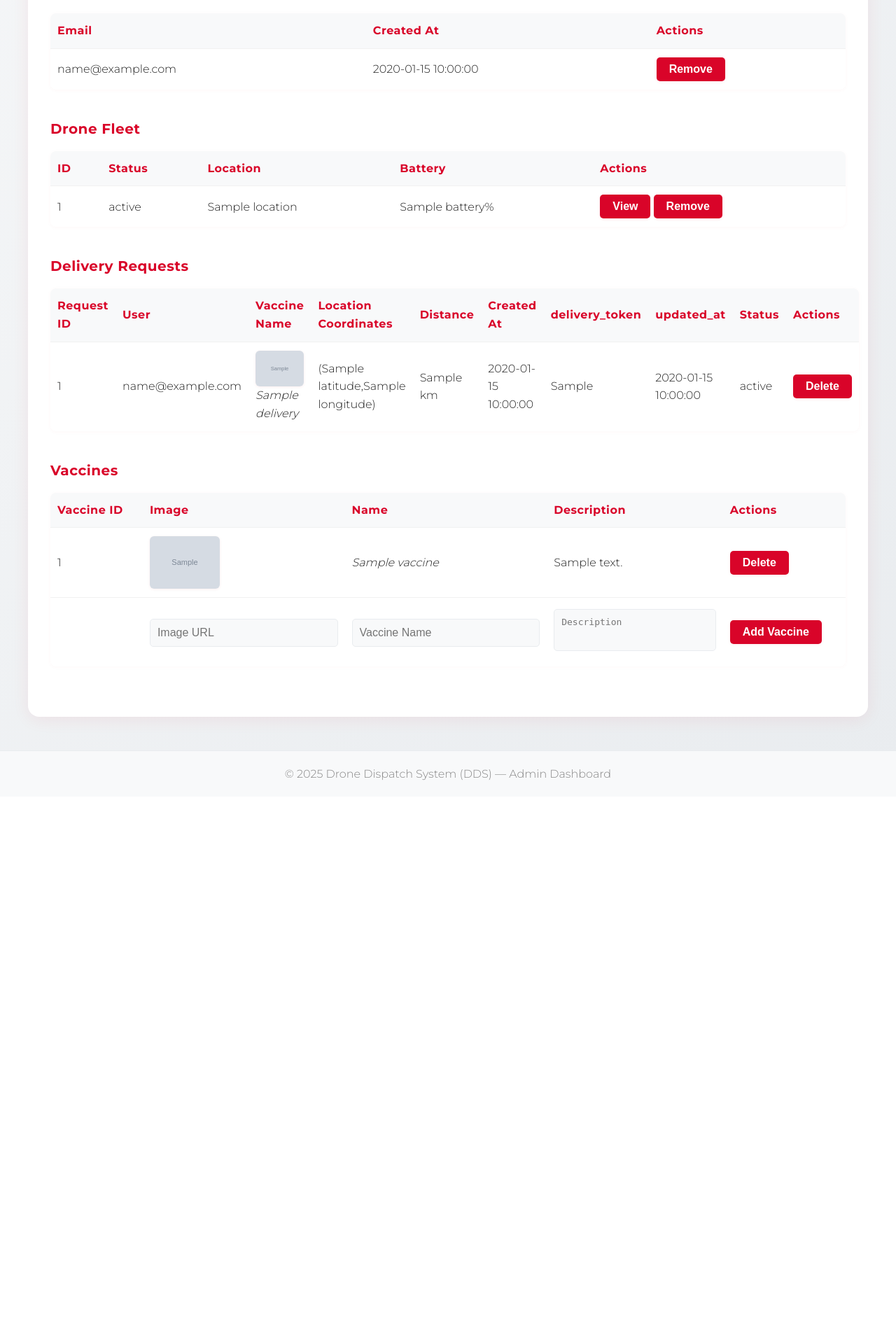
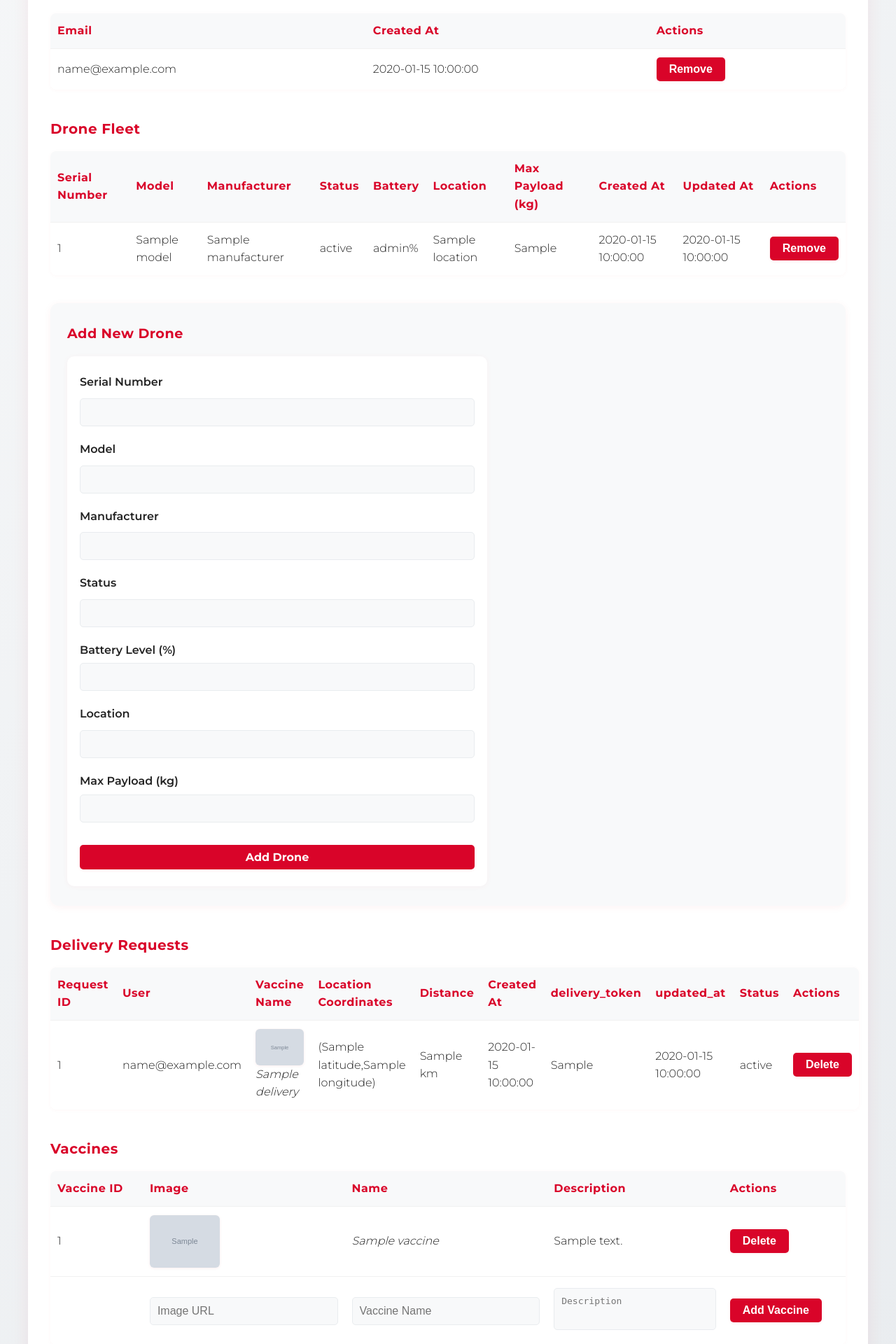
Before and after one commit to Lahari-Red/INDIAN-ISRAELHACK1, a Flask app: template templates/dashboard.html in a window 1280 px wide. Shown: the part 1036-2956 px from the top of the page at 70% size. Before the commit the page ends 2151 px from the top, so only its background shows below. Run offline with Flask 3, Linux system fonts and the light colour scheme; the template is opened without the code that fills it: most values are stand-ins (such as "Sample title", 1, 10 or a date in 2020); grey boxes marked "Sample" are stand-in pictures.

Commit message:
admin dashboard finalized : done ✅

```diff
--- a/templates/dashboard.html
+++ b/templates/dashboard.html
@@ -166,7 +166,58 @@
         tr:last-child td {
             border-bottom: none;
         }
+        #add-drone.admin-section {
+            background: #f8f9fa;
+            border-radius: 12px;
+            padding: 28px 24px;
+            box-shadow: 0 2px 12px rgba(217, 4, 41, 0.05);
+            margin-bottom: 40px;
+        }
 
+        #add-drone h3 {
+            color: #d90429;
+            font-size: 1.2em;
+            font-weight: 700;
+            margin-bottom: 18px;
+        }
+
+        #add-drone form {
+            background: #fff;
+            border-radius: 10px;
+            padding: 24px 18px;
+            box-shadow: 0 1px 8px rgba(217, 4, 41, 0.04);
+        }
+
+        #add-drone label {
+            display: block;
+            margin-bottom: 6px;
+            color: #222;
+            font-weight: 600;
+            font-size: 1em;
+        }
+
+        #add-drone input[type="text"],
+        #add-drone input[type="number"] {
+            width: 100%;
+            padding: 10px;
+            border: 1px solid #e9ecef;
+            border-radius: 5px;
+            font-size: 1em;
+            background: #f8f9fa;
+            margin-bottom: 8px;
+            transition: border 0.2s;
+        }
+
+        #add-drone input[type="text"]:focus,
+        #add-drone input[type="number"]:focus {
+            border-color: #d90429;
+            outline: none;
+        }
+
+        #add-drone .btn {
+            margin-top: 12px;
+            width: 100%;
+        }
         .action-btn,
         .btn {
             background-color: #d90429;
@@ -230,6 +281,8 @@
             font-size: 1em;
             border-top: 1px solid #e9ecef;
         }
+
+
     </style>
 </head>
 
@@ -361,33 +414,80 @@
             <table>
                 <thead>
                     <tr>
-                        <th>ID</th>
+                        <th>Serial Number</th>
+                        <th>Model</th>
+                        <th>Manufacturer</th>
                         <th>Status</th>
+                        <th>Battery</th>
                         <th>Location</th>
-                        <th>Battery</th>
+                        <th>Max Payload (kg)</th>
+                        <th>Created At</th>
+                        <th>Updated At</th>
                         <th>Actions</th>
                     </tr>
                 </thead>
                 <tbody>
                     {% for drone in drones %}
                     <tr>
-                        <td>{{ drone.id }}</td>
-                        <td>{{ drone.status }}</td>
-                        <td>{{ drone.location }}</td>
-                        <td>{{ drone.battery }}%</td>
+                        <td>{{ drone.SerialNumber }}</td>
+                        <td>{{ drone.Model }}</td>
+                        <td>{{ drone.Manufacturer }}</td>
+                        <td>{{ drone.Status }}</td>
+                        <td>{{ drone.BatteryLevel }}%</td>
+                        <td>{{ drone.Location }}</td>
+                        <td>{{ drone.MaxPayloadKg }}</td>
+                        <td>{{ drone.CreatedAt }}</td>
+                        <td>{{ drone.UpdatedAt }}</td>
                         <td>
-                            <button class="action-btn" onclick="viewDrone('{{ drone.id }}')">View</button>
-                            <button class="action-btn" onclick="removeDrone('{{ drone.id }}')">Remove</button>
+                            <form action="/admin_dashboard/delete_drone/{{ drone.DroneID }}" method="POST"
+                                style="display:inline;">
+                                <button type="submit" class="action-btn"
+                                    onclick="return confirm('Remove this drone?');">Remove</button>
+                            </form>
                         </td>
                     </tr>
                     {% endfor %}
                     {% if drones|length == 0 %}
                     <tr>
-                        <td colspan="5" style="text-align:center;">No drones available</td>
+                        <td colspan="11" style="text-align:center;">No drones available</td>
                     </tr>
                     {% endif %}
                 </tbody>
             </table>
+        </section>
+        <section id="add-drone" class="admin-section">
+            <h3>Add New Drone</h3>
+            <form action="/admin_dashboard/add_drone" method="POST" style="max-width:600px;">
+                <div style="margin-bottom:12px;">
+                    <label for="serial_number" style="font-weight:600;">Serial Number</label>
+                    <input type="text" id="serial_number" name="serial_number" required>
+                </div>
+                <div style="margin-bottom:12px;">
+                    <label for="model" style="font-weight:600;">Model</label>
+                    <input type="text" id="model" name="model" required>
+                </div>
+                <div style="margin-bottom:12px;">
+                    <label for="manufacturer" style="font-weight:600;">Manufacturer</label>
+                    <input type="text" id="manufacturer" name="manufacturer" required>
+                </div>
+                <div style="margin-bottom:12px;">
+                    <label for="status" style="font-weight:600;">Status</label>
+                    <input type="text" id="status" name="status" required>
+                </div>
+                <div style="margin-bottom:12px;">
+                    <label for="battery_level" style="font-weight:600;">Battery Level (%)</label>
+                    <input type="number" id="battery_level" name="battery_level" min="0" max="100" required>
+                </div>
+                <div style="margin-bottom:12px;">
+                    <label for="location" style="font-weight:600;">Location</label>
+                    <input type="text" id="location" name="location" required>
+                </div>
+                <div style="margin-bottom:12px;">
+                    <label for="max_payload_kg" style="font-weight:600;">Max Payload (kg)</label>
+                    <input type="number" id="max_payload_kg" name="max_payload_kg" min="0" step="0.01" required>
+                </div>
+                <button type="submit" class="btn">Add Drone</button>
+            </form>
         </section>
 
         <section id="deliveries" class="admin-section">
```
